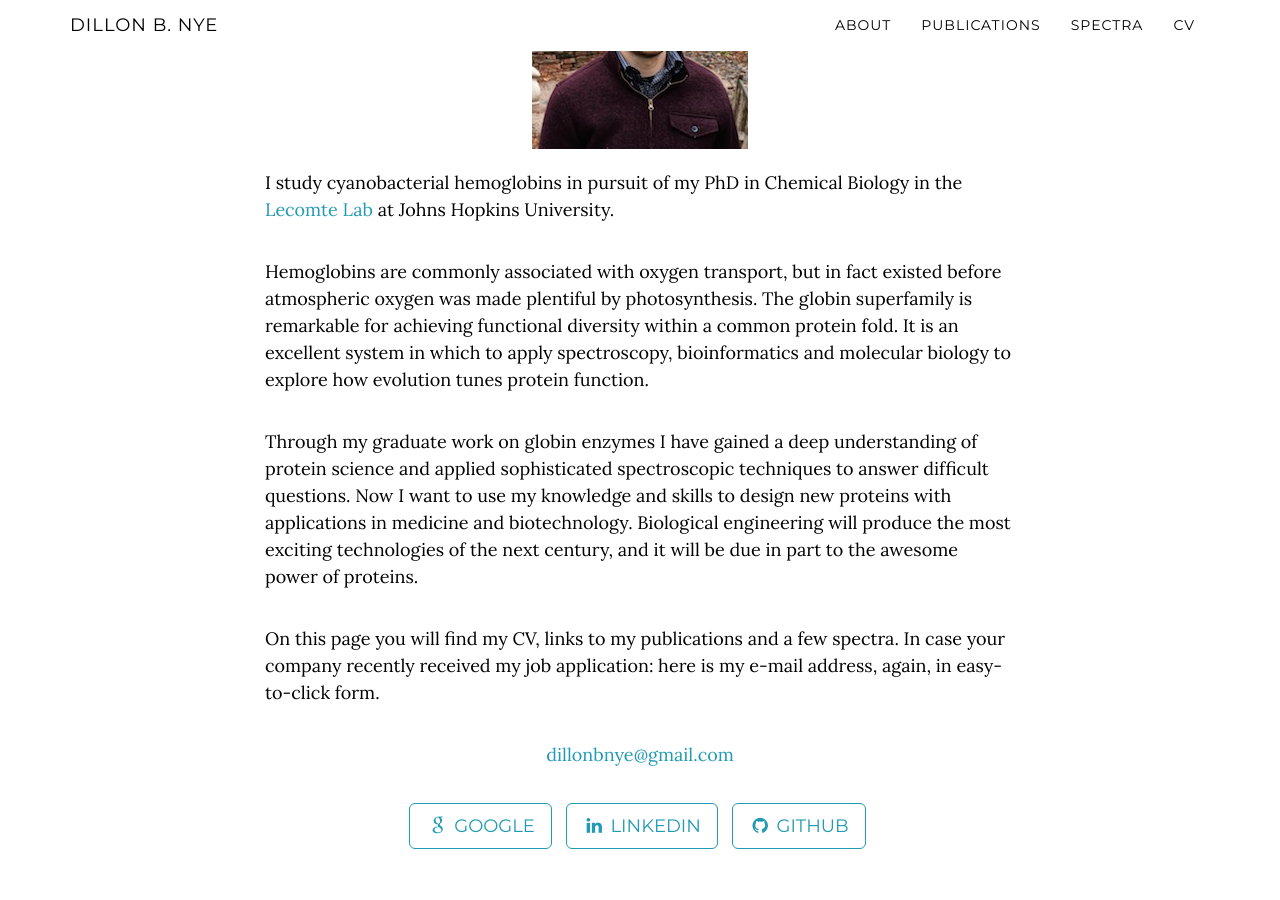
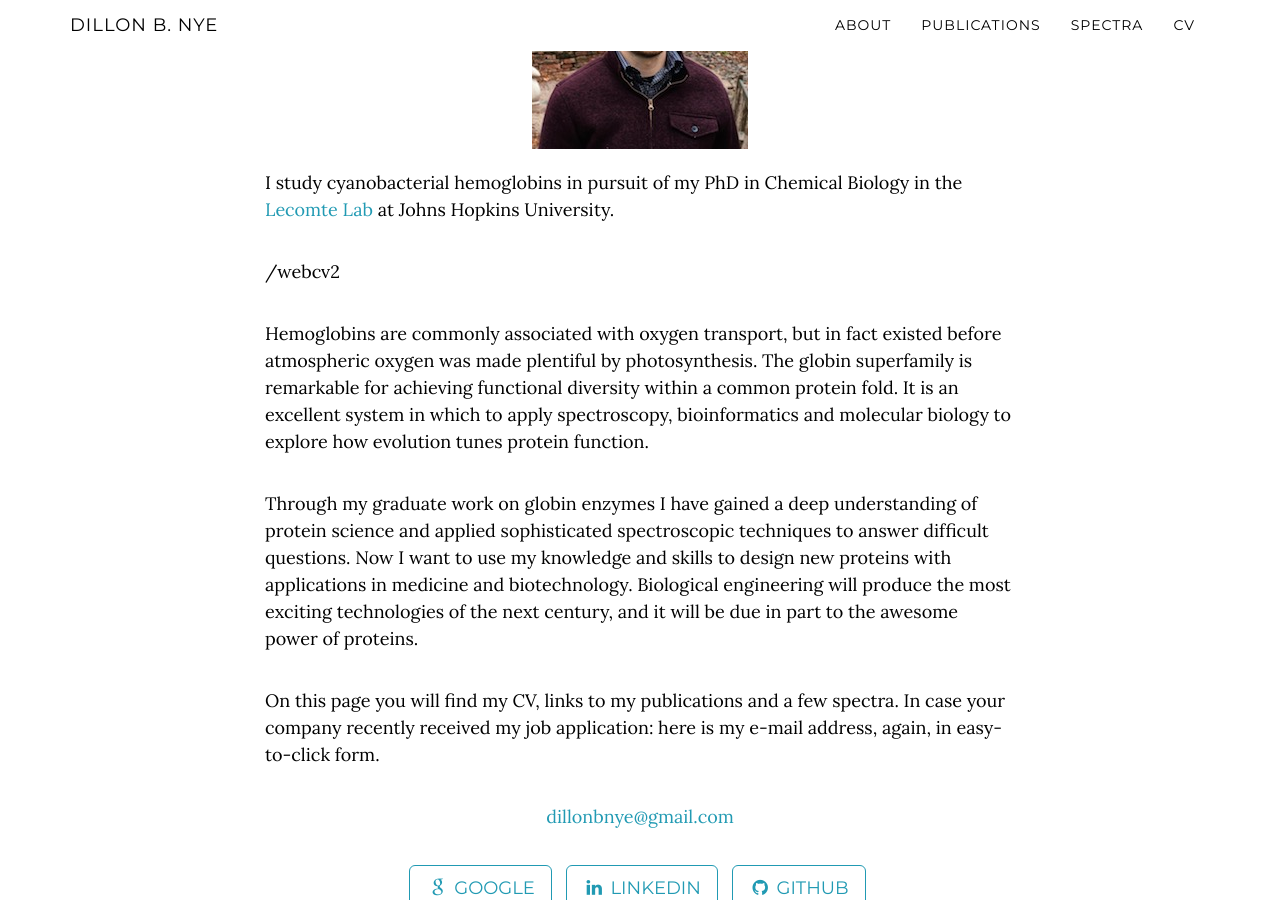
Before and after one commit to dillonbnye/webcv2, a Jekyll site: the page built from index.html, in a window 1280 px wide and 900 px high, scrolled down 1128 px. Built offline with Jekyll 4.4.1, drawn with Linux system fonts in a browser that asks for light colours; nearby versions of some CDN libraries.

Commit message:
Update about.html

```diff
--- a/_includes/about.html
+++ b/_includes/about.html
@@ -13,6 +13,7 @@
             <div class="col-lg-8 col-lg-offset-2 text-left">
                 <p>I study cyanobacterial hemoglobins in pursuit of my PhD in Chemical Biology in the <a href="http://sites.krieger.jhu.edu/lecomte-lab/">Lecomte Lab</a> at Johns Hopkins University.
                 </p>
+                <p>{{site.baseurl}}</p>
                 <p>Hemoglobins are commonly associated with oxygen transport, but in fact existed before atmospheric oxygen was made plentiful by photosynthesis. The globin superfamily is remarkable for achieving functional diversity within a common protein fold. It is an excellent system in which to apply spectroscopy, bioinformatics and molecular biology to explore how evolution tunes protein function.</p>
                 <p>Through my graduate work on globin enzymes I have gained a deep understanding of protein science and applied sophisticated spectroscopic techniques to answer difficult questions. Now I want to use my knowledge and skills to design new proteins with applications in medicine and biotechnology. Biological engineering will produce the most exciting technologies of the next century, and it will be due in part to the awesome power of proteins.</p>
                 <p>On this page you will find my CV, links to my publications and a few spectra. In case your company recently received my job application: here is my e-mail address, again, in easy-to-click form.
```
